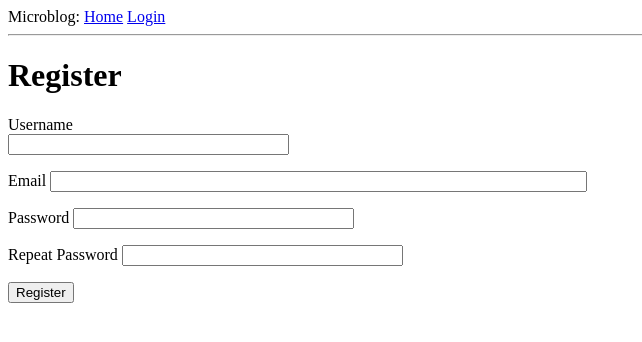
After one commit to ch7oe/microblog-flask-production-patterns, a Flask app: page /register in a window 1280 px wide. The commit adds this page. Shown: the top 342 px of the page, without its empty margins (0-642 px from the left). Run offline with Flask 3, Linux system fonts and the light colour scheme.

Commit message:
added user registration form and page for user registration

```diff
--- a/app/forms.py
+++ b/app/forms.py
@@ -1,9 +1,32 @@
 from flask_wtf import FlaskForm
 from wtforms import StringField, PasswordField, BooleanField, SubmitField
-from wtforms.validators import DataRequired
+from wtforms.validators import DataRequired, ValidationError, Email, EqualTo
+import sqlalchemy as sa
+from app import db
+from app.models import User
 
 class LoginForm(FlaskForm):
     username = StringField("Username", validators=[DataRequired()])
     password = PasswordField("Password", validators=[DataRequired()])
     remember_me = BooleanField("Remember Me")
     submit = SubmitField("Sign In")
+
+
+class RegistrationForm(FlaskForm):
+    username = StringField("Username", validators=[DataRequired()])
+    email = StringField("Email", validators=[DataRequired(), Email()])
+    password = PasswordField("Password", validators=[DataRequired()])
+    password2 = PasswordField(
+        "Repeat Password", validators=[DataRequired(), EqualTo("password")]
+    ) # reduce risk of typos for password
+    submit = SubmitField("Register")
+
+    def validate_username(self, username):
+        user = db.session.scalar(sa.select(User).where(User.username == username.data))
+        if user is not None:
+            raise ValidationError("Please use different username.")
+
+    def validate_email(self, email):
+        user = db.session.scalar(sa.selec(User).where(User.email == email.data))
+        if user is not None:
+            raise ValidationError("Please use a different email address.")
--- a/app/routes.py
+++ b/app/routes.py
@@ -2,7 +2,7 @@ import sqlalchemy as sa
 from app import app, db
 from app.models import User
 from flask import render_template, flash, redirect, url_for, request
-from app.forms import LoginForm
+from app.forms import LoginForm, RegistrationForm
 from flask_login import current_user, login_user, logout_user, login_required
 from urllib.parse import urlsplit
 
@@ -54,3 +54,20 @@ def logout():
     """Logout user."""
     logout_user()
     return redirect(url_for("index"))
+
+
+@app.route("/register", methods=["GET", "POST"])
+def register():
+    """Register a new user."""
+
+    if current_user.is_authenticated:
+        return redirect(url_for("index"))
+    form = RegistrationForm()
+    if form.validate_on_submit():
+        user = User(username=form.username.data, email=form.email.data)
+        user.set_password(form.password.data)
+        db.session.add(user)
+        db.session.commit()
+        flash("Congratulations, you are now a registered user!")
+        return redirect(url_for("login"))
+    return render_template("register.html", title="Register", form=form)
--- a/app/templates/login.html
+++ b/app/templates/login.html
@@ -20,5 +20,6 @@
     </p>
     <p>{{ form.remember_me() }} {{ form.remember_me.label }}</p>
     <p>{{ form.submit() }}</p>
+    <p>New User? <a href="{{ url_for('register') }}">Click to Register!</a></p>
 </form>
 {% endblock %}
--- /dev/null
+++ b/app/templates/register.html
@@ -0,0 +1,37 @@
+{% extends "base.html" %}
+
+{% block content %}
+<h1>Register</h1>
+<form action="" method="post">
+    {{ form.hidden_tag() }}
+    <p>
+        {{ form.username.label }}<br>
+        {{ form.username(size=32) }}
+        {% for error in form.username.errors %}
+        <span style="color: red;">[{{ error }}]</span>
+        {% endfor %}
+    </p>
+    <p>
+        {{ form.email.label }}
+        {{ form.email(size=64) }}
+        {% for error in form.email.errors %}
+        <span style="color: red;">[{{ error }}]</span>
+        {% endfor %}
+    </p>
+    <p>
+        {{ form.password.label }}
+        {{ form.password(size=32) }}
+        {% for error in form.password.errors %}
+        <span style="color: red;">[{{ error }}]</span>
+        {% endfor %}
+    </p>
+    <p>
+        {{ form.password2.label }}
+        {{ form.password2(size=32) }}
+        {% for error in form.password2.errors %}
+        <span style="color: red;">[{{ error }}]</span>
+        {% endfor %}
+    </p>
+    <p>{{ form.submit() }}</p>
+</form>
+{% endblock %}
--- a/requirements.txt
+++ b/requirements.txt
@@ -1,12 +1,15 @@
 alembic==1.16.5
 blinker==1.9.0
 click==8.3.0
+dnspython==2.8.0
+email-validator==2.3.0
 Flask==3.1.2
 Flask-Login==0.6.3
 Flask-Migrate==4.1.0
 Flask-SQLAlchemy==3.1.1
 Flask-WTF==1.2.2
 greenlet==3.2.4
+idna==3.10
 itsdangerous==2.2.0
 Jinja2==3.1.6
 Mako==1.3.10
```
